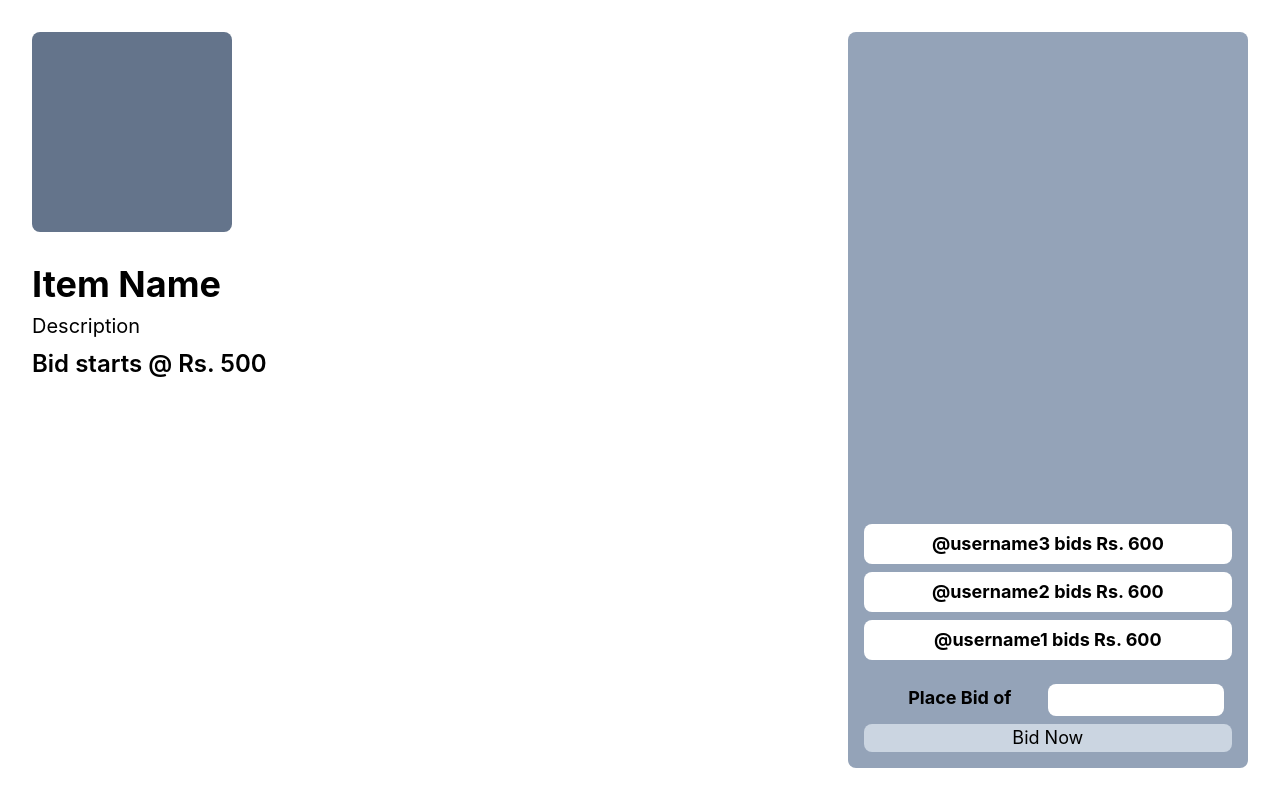
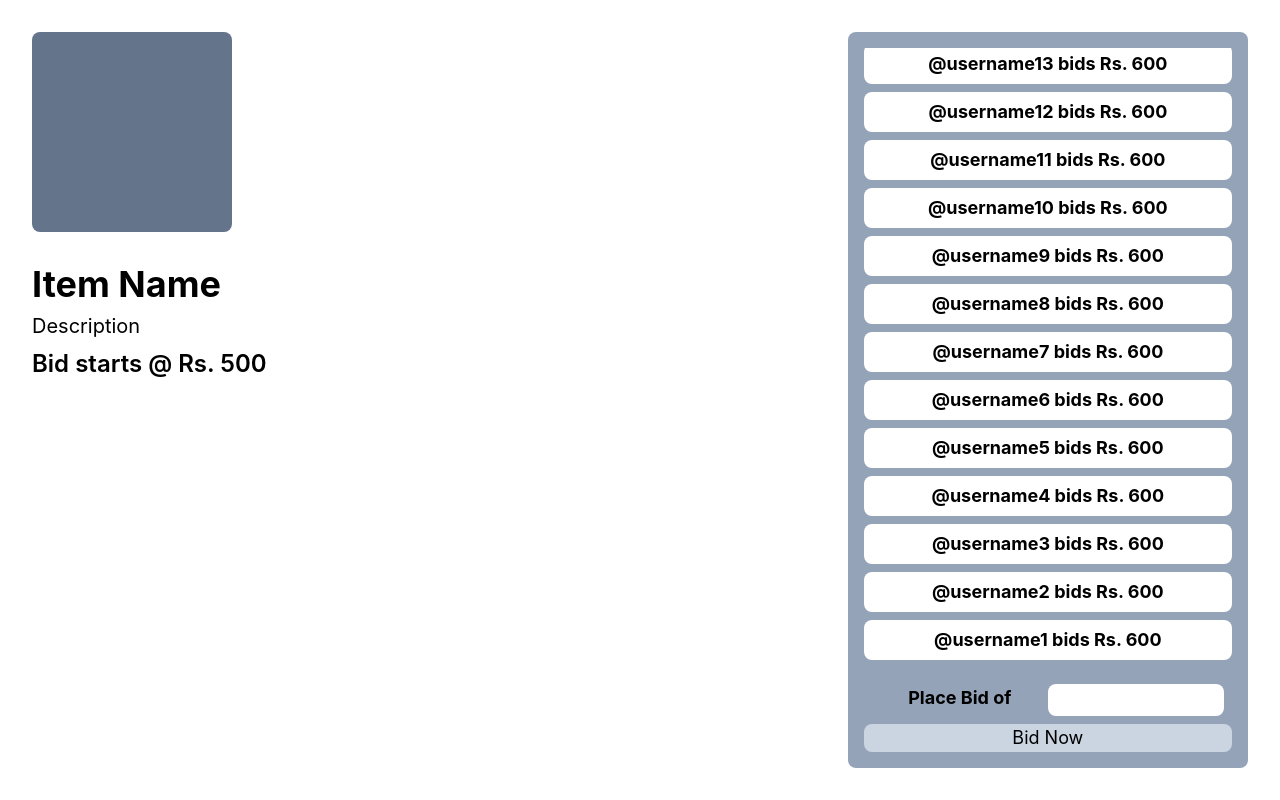
Before and after one commit to itsanishmv/Auction-app, a Next.js app: page /item/1 in a window 1280 px wide. Built offline with nearby package versions, Linux system fonts and the light colour scheme.

Commit message:
Overflow of bids handled

```diff
--- a/pages/item/[id].jsx
+++ b/pages/item/[id].jsx
@@ -10,9 +10,9 @@ const ItemPage = () => {
                 </div>
             </div>
             <div className="bidding-window p-4 w-full md:w-2/6 h-full bg-slate-400 rounded-lg flex flex-col">
-                <div className="bids-placed py-4 grow mt-auto flex flex-col-reverse gap-2">
+                <div className="bids-placed py-4 grow mb-0 flex flex-col-reverse gap-2 overflow-auto">
                         {
-                            [1,2,3].map((bidId) => {
+                            [1,2,3,4,5,6,7,8,9,10,11,12,13,14,15].map((bidId) => {
                                 return (
                                     <div className="bid p-1.5 bg-white rounded-lg" key={bidId}>
                                         <h4 className="text-lg text-center font-bold">@username{bidId} bids Rs. 600</h4>
```
